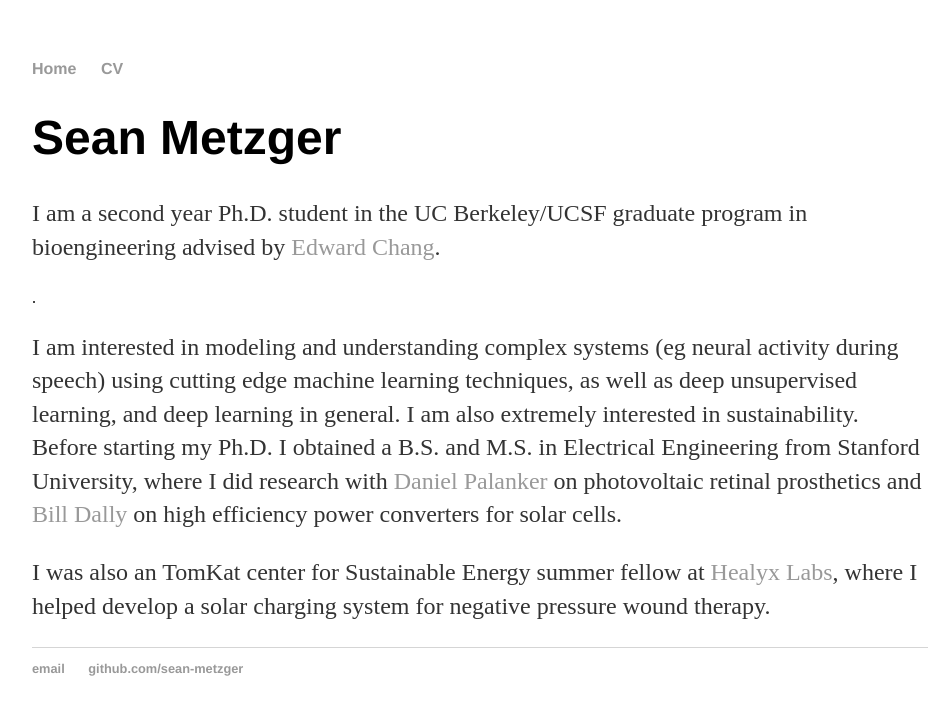
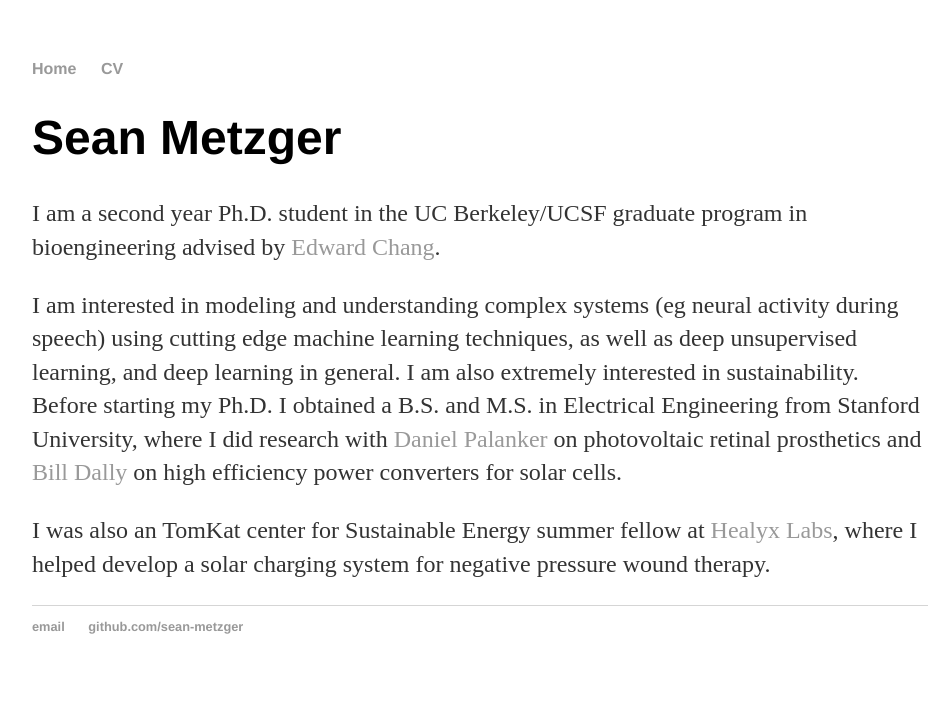
Before and after one commit to sean-metzger/sean-metzger.github.io, a Jekyll site: the page built from index.html, in a window 1280 px wide. Shown: the top 715 px of the page, without its empty margins (160-1111 px from the left). Built offline with Jekyll 4.4.1, drawn with Linux system fonts in a browser that asks for light colours.

```diff
--- a/index.html
+++ b/index.html
@@ -5,7 +5,7 @@ title: Sean Metzger, PhD Student
 
 <div class="blurb">
 	<h1>Sean Metzger</h1>
-		<p>I am a second year Ph.D. student in the UC Berkeley/UCSF graduate program in bioengineering advised by <a href="http://changlab.ucsf.edu/">Edward Chang</a>.</p>.
+		<p>I am a second year Ph.D. student in the UC Berkeley/UCSF graduate program in bioengineering advised by <a href="http://changlab.ucsf.edu/">Edward Chang</a>.</p>
 		<p>I am interested in modeling and understanding complex systems (eg neural activity during speech) using cutting edge machine learning techniques, as well as deep unsupervised learning, and deep learning in general. I am also extremely interested in sustainability. Before starting my Ph.D. I obtained a B.S.
 			and M.S. in Electrical Engineering from Stanford University, where I did research with <a href="https://web.stanford.edu/~palanker/lab/">Daniel Palanker</a> on photovoltaic retinal prosthetics and <a href="https://profiles.stanford.edu/william-dally">Bill Dally</a> on high efficiency power converters for solar cells.</p>
 		<p> I was also an TomKat center for Sustainable Energy summer fellow at <a href="https://www.healyxlabs.com/">Healyx Labs</a>, where I helped develop a solar charging system for negative pressure wound therapy.
```
